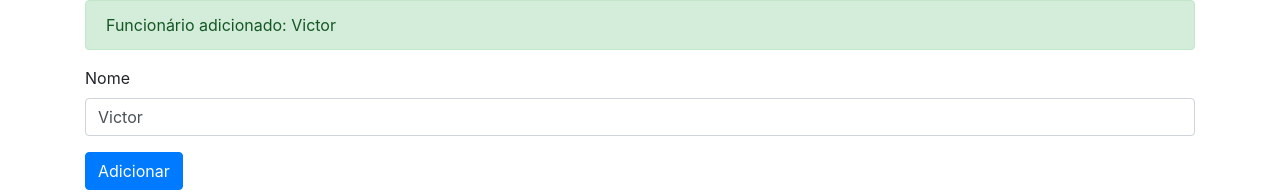
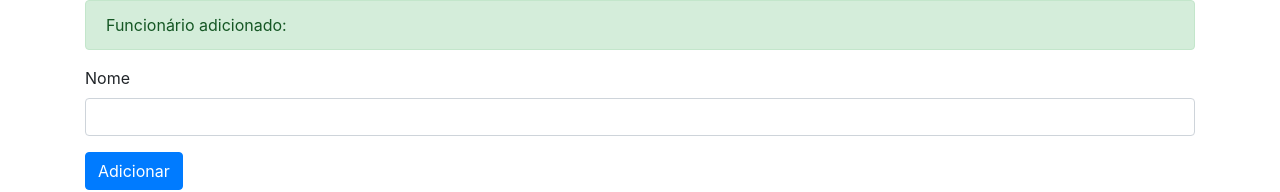
Before and after one commit to vidotti/algaworks-curso-angular, an Angular app: page / in a window 1280 px wide. Shown: the top 192 px of the page. Built offline with nearby package versions, Linux system fonts and the light colour scheme.

Commit message:
Diretivas ngIf e hidden

```diff
--- a/src/app/app.component.html
+++ b/src/app/app.component.html
@@ -2,16 +2,17 @@
 
 <div class="container">
 
-    <div class="alert alert-success" role="alert">
-        Funcionário adicionado: {{nome}}
+    <div class="alert alert-success" role="alert" [hidden]="adicionado">
+        Funcionário adicionado: {{teste}}
     </div>
 
 
     <div class="form-group">
         <label>Nome</label>
          <input type="text" class="form-control"
-            (input)="this.nome = $event.target.value"
-            [value]="nome">
+            [(ngModel)]="teste"
+            (focus)="adicionado = false">
+
         <!-- <input type="text" class="form-control" #nomeInput [value]="nome"> -->
     </div>
 
--- a/src/app/app.component.ts
+++ b/src/app/app.component.ts
@@ -10,23 +10,21 @@
 export class AppComponent {
 
   nome = 'Victor';
+  adicionado = false;
+
 
   adicionar(nome: string) {
 
     this.nome = nome;
+    this.adicionado = true;
   //   console.log(`Adicionando ${this.nome}`);
   //   // console.log('Adicionando ' + this.nome);
 
-     const numero = Math.round(Math.random() * 100)
-     this.nome = 'João' + numero;
-   }
-
-   alterarNome(event: any) {
-
-     console.log(event.target.value);
-     this.nome = event.target.value;
+    //  const numero = Math.round(Math.random() * 100)
+    //  this.nome = 'João' + numero;
    }
 
 
 
+
 }
```
